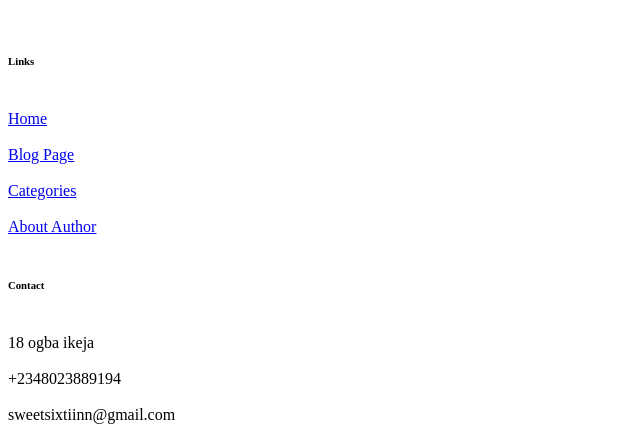
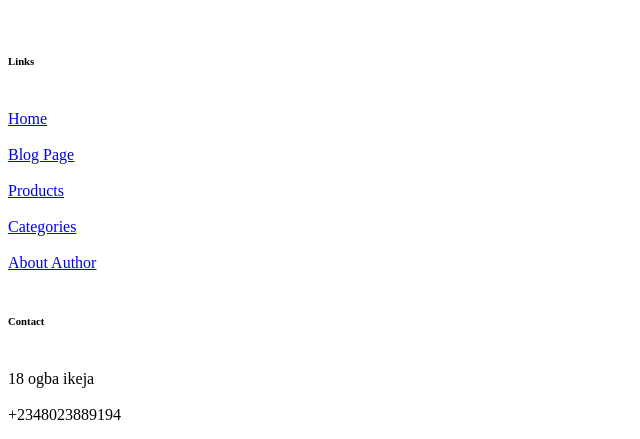
Before and after one commit to Philipopo/philipopo, a Django app: page /category/1/ in a window 1280 px wide. Shown: the part 437-876 px from the top of the page, without its empty margins (0-640 px from the left). Run offline with Django 4.2, Linux system fonts and the light colour scheme; data comes from the database, SQL or seed files in the repository; some libraries are stand-ins or nearby versions.

Commit message:
added products to the html

```diff
--- a/theblog/templates/categories.html
+++ b/theblog/templates/categories.html
@@ -81,6 +81,7 @@
          <h6>Links</h6><br>
          <a href="#" class="limt">Home</a><br><br>
          <a href="#" class="limt">Blog Page</a><br><br>
+         <a href="#" class="limt">Products</a><br><br>
          <a href="#" class="limt">Categories</a><br><br>
          <a href="#" class="limt">About Author</a><br><br>
         </div>
```
